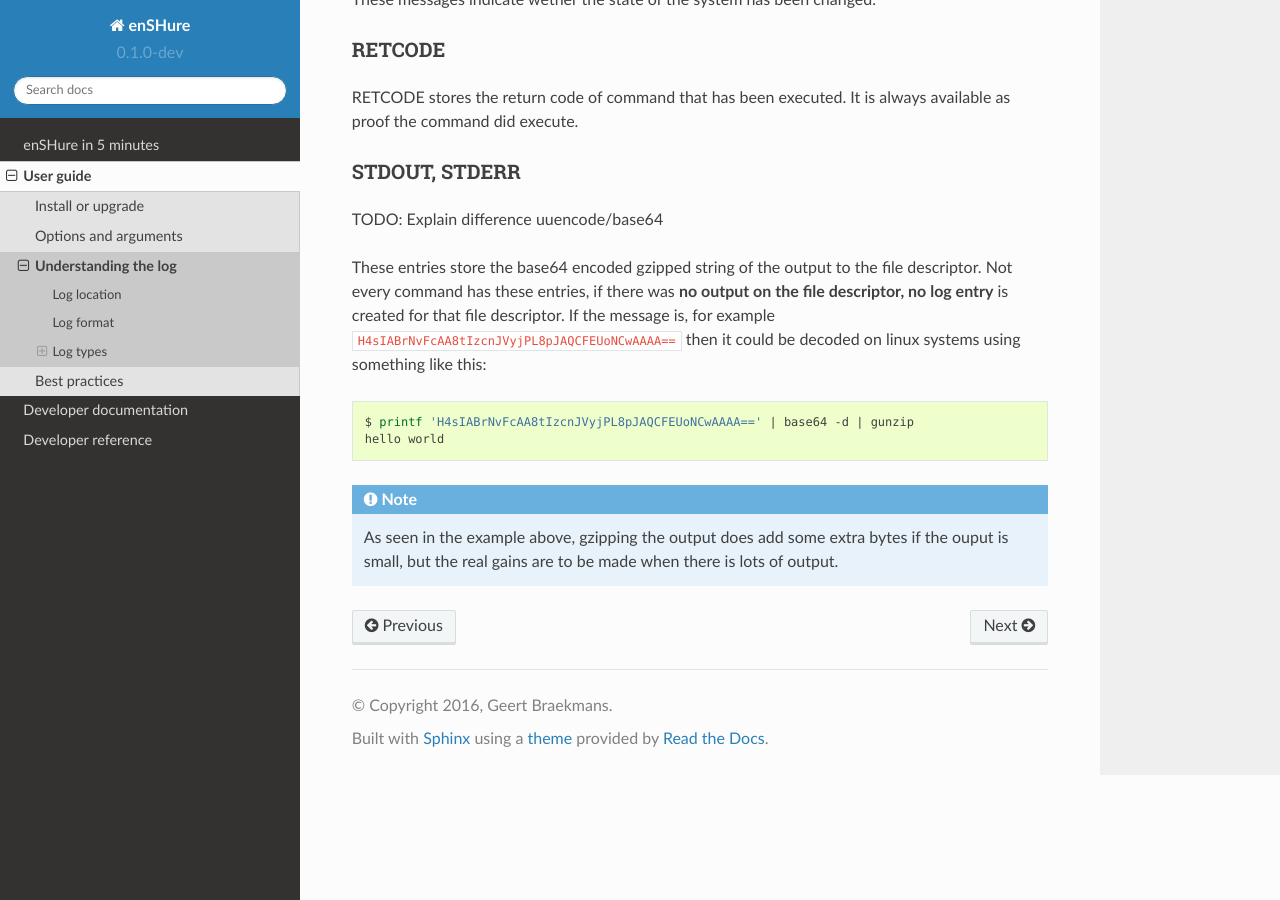
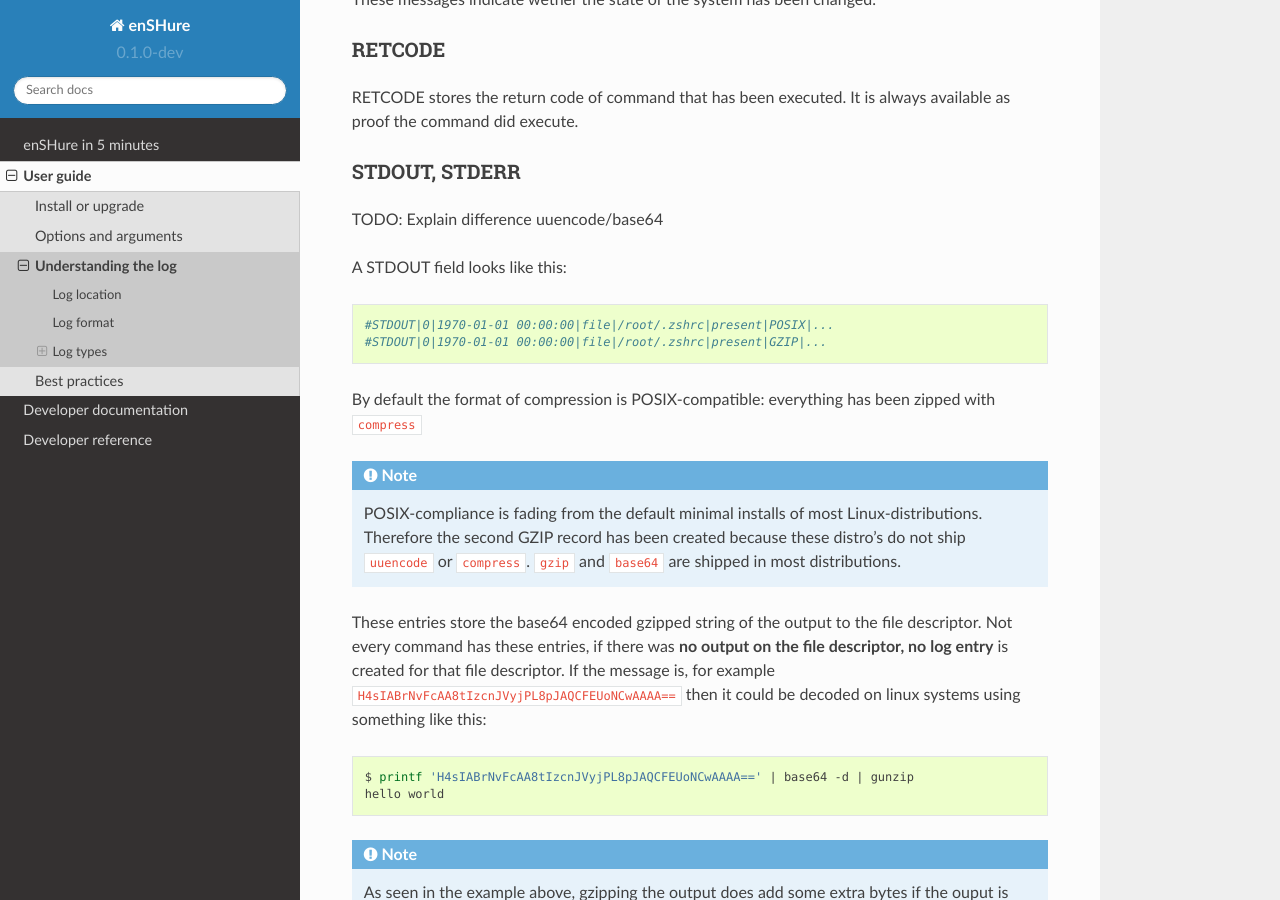
Before and after one commit to gbraekmans/enshure, a Sphinx documentation site: the page built from doc/user/logging.rst, in a window 1280 px wide and 900 px high, scrolled down 1487 px. Built offline with Sphinx 7.4.7 and the Read the Docs theme 2.0.0, drawn with Linux system fonts in a browser that asks for light colours.

Commit message:
Added documentation for base64 encode stdout

```diff
--- a/doc/user/logging.rst
+++ b/doc/user/logging.rst
@@ -80,6 +80,21 @@ STDOUT, STDERR
 
 TODO: Explain difference uuencode/base64
 
+A STDOUT field looks like this::
+
+  #STDOUT|0|1970-01-01 00:00:00|file|/root/.zshrc|present|POSIX|...
+  #STDOUT|0|1970-01-01 00:00:00|file|/root/.zshrc|present|GZIP|...
+
+By default the format of compression is POSIX-compatible: everything has
+been zipped with ``compress``
+
+.. note::
+
+  POSIX-compliance is fading from the default minimal installs of most
+  Linux-distributions. Therefore the second GZIP record has been created
+  because these distro's do not ship ``uuencode`` or ``compress``.
+  ``gzip`` and ``base64`` are shipped in most distributions.
+
 These entries store the base64 encoded gzipped string of
 the output to the file descriptor.
 Not every command has these entries, if there was **no output on the file
```
Also changed, not shown: doc/user/upgrading.rst (+9 -0 lines).
